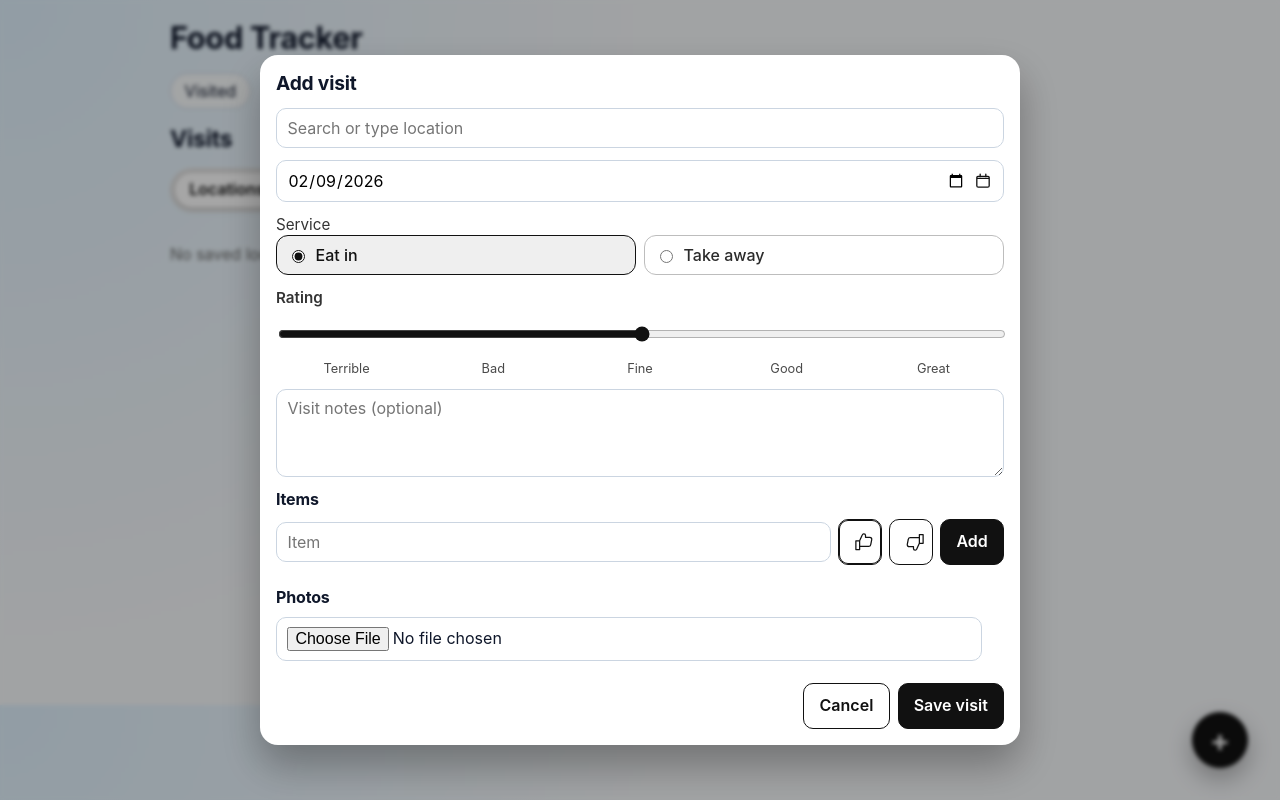
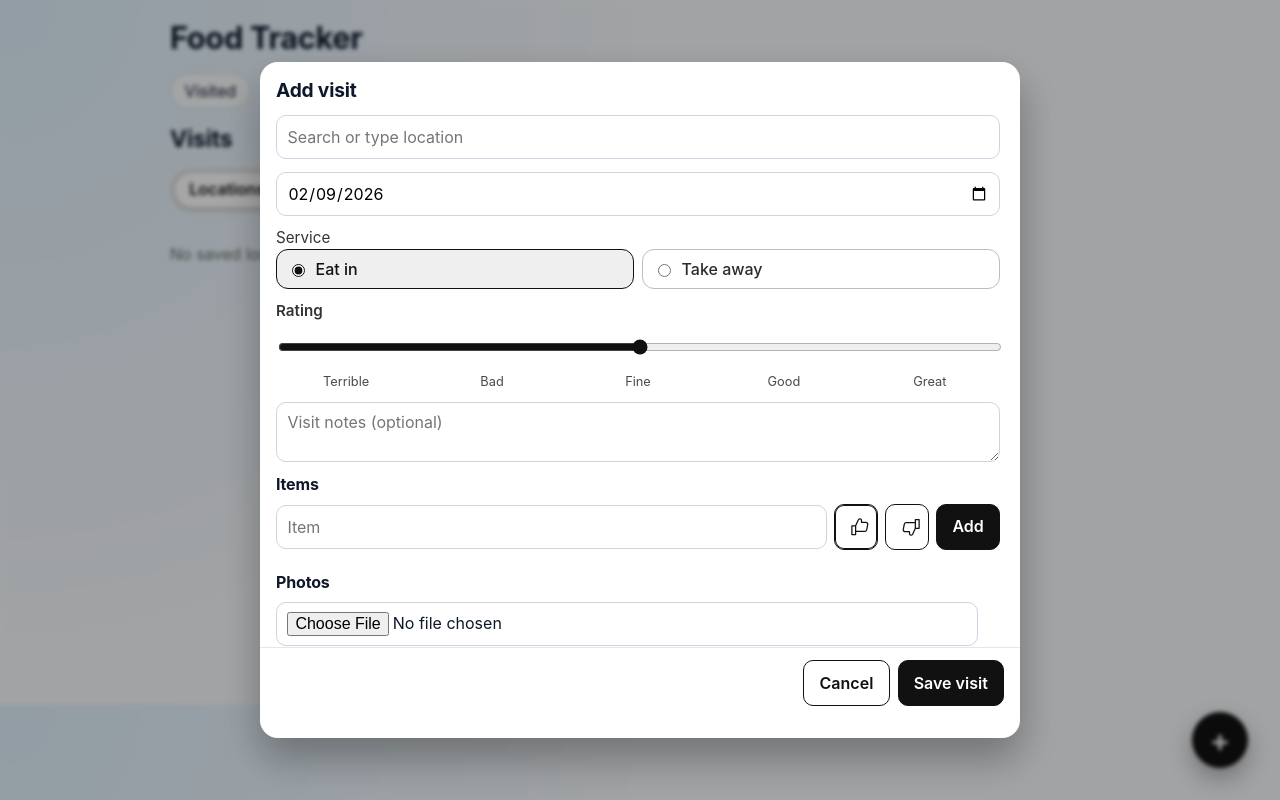
Before and after one commit to AndrewM2304/restaurant_reviews, a Next.js app: page /visits in a window 1280 px wide. Both pictures are taken after typing "Sample" into the empty fields and a click on the button "Add visit". Built offline with nearby package versions, Linux system fonts and the light colour scheme.

Commit message:
Fix visits modal date input sizing and sticky footer layout (#26)

```diff
--- a/src/app/visits/page.tsx
+++ b/src/app/visits/page.tsx
@@ -23,19 +23,6 @@ type TabKey = 'locations' | 'activity';
 
 const dineServiceTypes: ServiceType[] = ['eat_in', 'takeaway'];
 const overallSegments = ['Terrible', 'Bad', 'Fine', 'Good', 'Great'] as const;
-
-function CalendarIcon() {
-  return (
-    <svg viewBox="0 0 24 24" fill="none" stroke="currentColor" strokeWidth="1.75" aria-hidden="true">
-      <path strokeLinecap="round" strokeLinejoin="round" d="M8.25 2.75v3.5M15.75 2.75v3.5" />
-      <path
-        strokeLinecap="round"
-        strokeLinejoin="round"
-        d="M3.75 8.5h16.5M5.25 5.75h13.5a1.5 1.5 0 0 1 1.5 1.5v11a2 2 0 0 1-2 2H5.75a2 2 0 0 1-2-2v-11a1.5 1.5 0 0 1 1.5-1.5Z"
-      />
-    </svg>
-  );
-}
 
 function HandThumbUpIcon() {
   return (
@@ -217,6 +204,7 @@ export default function VisitsPage() {
           <div className={styles.modal} onClick={(event) => event.stopPropagation()}>
             <h3 className="app-heading-3">Add visit</h3>
             <form className={styles.form} onSubmit={submit}>
+              <div className={styles.formBody}>
                 <input
                   list="saved-locations"
                   placeholder="Search or type location"
@@ -230,12 +218,7 @@ export default function VisitsPage() {
                   ))}
                 </datalist>
 
-              <div className={styles.dateInputWrap}>
                 <input type="date" value={visitDate} onChange={(event) => setVisitDate(event.target.value)} required />
-                <span className={styles.dateIcon}>
-                  <CalendarIcon />
-                </span>
-              </div>
 
                 <fieldset className={styles.serviceTypeGroup}>
                   <legend>Service</legend>
@@ -350,7 +333,9 @@ export default function VisitsPage() {
                     ))}
                   </ul>
                 </div>
+              </div>
 
+              <div className={styles.formFooter}>
                 <div className={styles.formActions}>
                   <button type="button" className={styles.secondaryButton} onClick={() => setShowModal(false)}>
                     Cancel
@@ -360,6 +345,7 @@ export default function VisitsPage() {
                   </button>
                 </div>
                 {message ? <p className={styles.message}>{message}</p> : null}
+              </div>
             </form>
           </div>
         </div>
--- a/src/app/visits/visits.module.css
+++ b/src/app/visits/visits.module.css
@@ -87,8 +87,9 @@
 .modal {
   width: min(760px, 100%);
   max-height: min(92vh, 860px);
-  overflow: auto;
-  overflow-x: hidden;
+  display: flex;
+  flex-direction: column;
+  overflow: hidden;
   background: #fff;
   border-radius: 18px;
   padding: 1rem;
@@ -96,8 +97,19 @@
 }
 
 .form {
+  flex: 1;
+  min-height: 0;
+  display: flex;
+  flex-direction: column;
+}
+
+.formBody {
+  flex: 1;
+  min-height: 0;
+  overflow-y: auto;
   display: grid;
   gap: 0.8rem;
+  padding: 0 0.25rem 0.5rem 0;
 }
 
 .form input,
@@ -108,29 +120,15 @@
   box-sizing: border-box;
 }
 
-.dateInputWrap {
-  position: relative;
+.form input:not([type='radio']):not([type='range']):not([type='file']),
+.form textarea,
+.form select {
+  min-height: 44px;
 }
 
 .form input[type='date'] {
-  min-width: 0;
-  padding-right: 2.3rem;
-}
-
-.dateIcon {
-  position: absolute;
-  right: 0.75rem;
-  top: 50%;
-  transform: translateY(-50%);
-  width: 18px;
-  height: 18px;
-  color: #111;
-  pointer-events: none;
-}
-
-.dateIcon svg {
-  width: 100%;
-  height: 100%;
+  appearance: none;
+  -webkit-appearance: none;
 }
 
 .serviceTypeGroup {
@@ -288,6 +286,15 @@
   gap: 0.5rem;
 }
 
+.formFooter {
+  position: sticky;
+  bottom: 0;
+  margin: 0 -1rem -1rem;
+  padding: 0.75rem 1rem 1rem;
+  border-top: 1px solid #e5e7eb;
+  background: #fff;
+}
+
 .primaryButton,
 .secondaryButton {
   border-radius: 10px;
```
Lines whose indentation alone changed are shown as unchanged.
